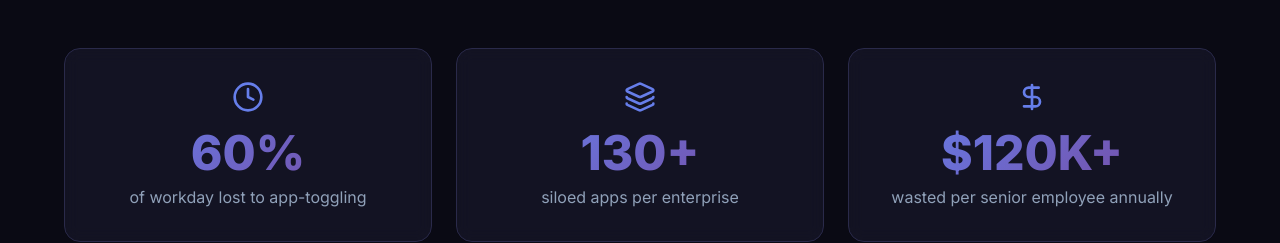
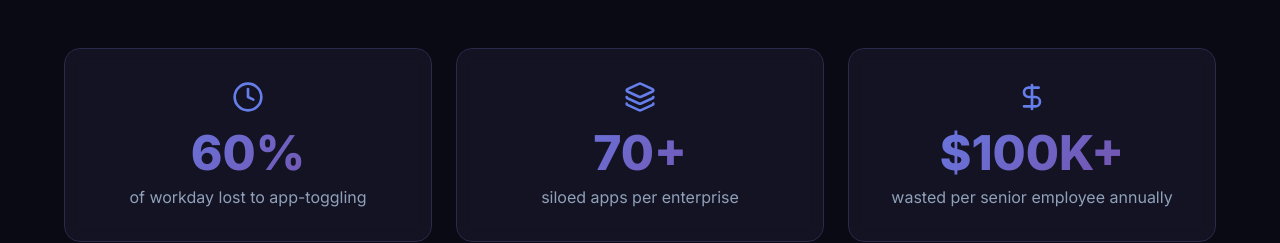
Before and after one commit to ekai-intelligence/ek1-landing, a React (Vite) app: page / in a window 1280 px wide. Shown: the part 1100-1343 px from the top of the page. Built offline with nearby package versions, Linux system fonts and the light colour scheme.

Commit message:
Updating the copy text on problems page

```diff
--- a/src/components/Problem.jsx
+++ b/src/components/Problem.jsx
@@ -3,8 +3,8 @@ import { Clock, Layers, DollarSign, ClipboardCopy, ShieldAlert, MessageSquareWar
 
 const stats = [
   { icon: Clock, value: '60%', label: 'of workday lost to app-toggling' },
-  { icon: Layers, value: '130+', label: 'siloed apps per enterprise' },
-  { icon: DollarSign, value: '$120K+', label: 'wasted per senior employee annually' },
+  { icon: Layers, value: '70+ ', label: 'siloed apps per enterprise' },
+  { icon: DollarSign, value: '$100K+', label: 'wasted per senior employee annually' },
 ];
 
 const painPoints = [
```
